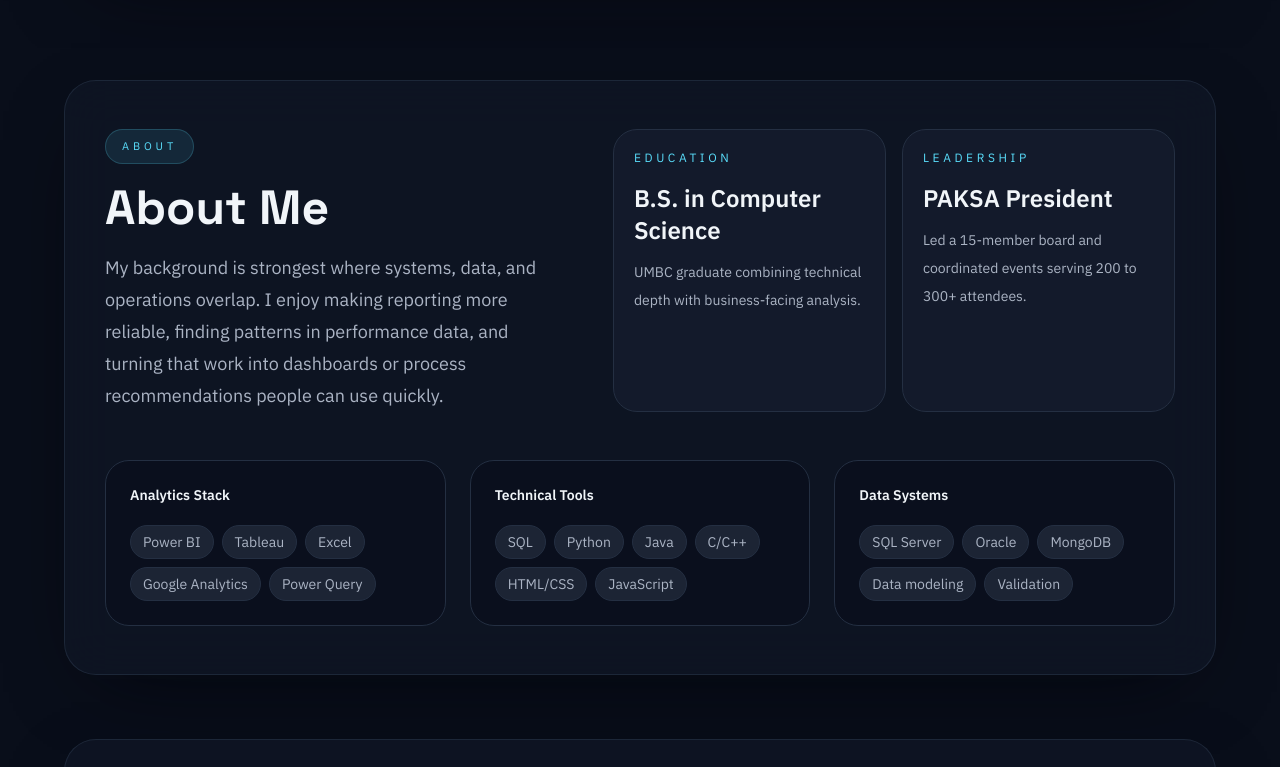
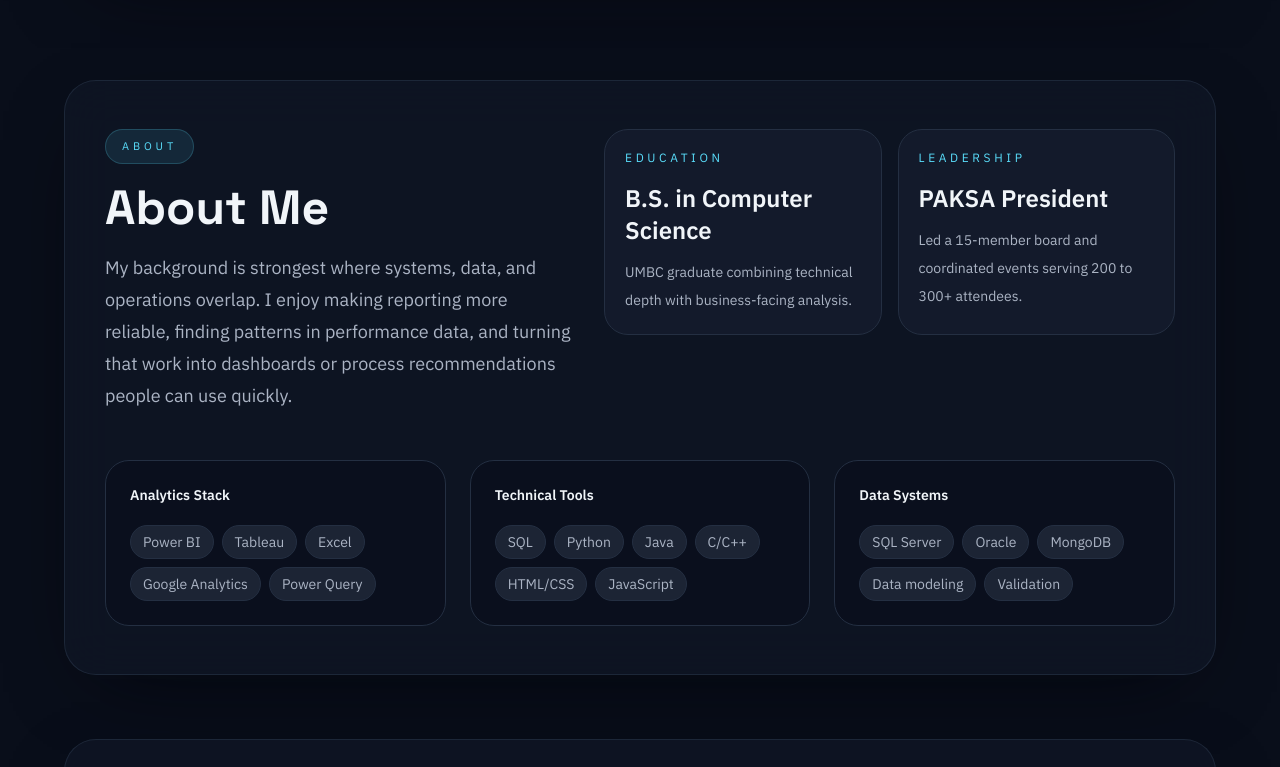
Before and after one commit to sidra733/sidra733.github.io, a React app: page / in a window 1280 px wide. Shown: the part 760-1527 px from the top of the page. Built offline with nearby package versions, Linux system fonts and the light colour scheme; the HTML template or start-up script is replaced by a standard one.

Commit message:
Tighten portfolio section spacing

```diff
--- a/src/components/About.tsx
+++ b/src/components/About.tsx
@@ -31,7 +31,7 @@ const About = () => {
     <section id="about" className="px-4 py-8 md:px-6">
       <div className="mx-auto max-w-6xl">
         <div className="section-shell px-6 py-10 md:px-10 md:py-12">
-          <div className="grid gap-12 lg:grid-cols-[0.9fr_1.1fr]">
+          <div className="grid gap-8 lg:grid-cols-[0.9fr_1.1fr] lg:items-start">
             <div>
               <div className="eyebrow">About</div>
               <h2 className="mt-5 max-w-lg text-4xl font-bold leading-tight text-foreground md:text-5xl">
@@ -44,7 +44,7 @@ const About = () => {
               </p>
             </div>
 
-            <div className="grid gap-4 md:grid-cols-2">
+            <div className="grid gap-4 md:grid-cols-2 lg:max-w-2xl">
               {highlights.map((item) => (
                 <div key={item.label} className="rounded-[1.5rem] border border-border bg-secondary/35 p-5">
                   <p className="text-xs uppercase tracking-[0.3em] text-primary">{item.label}</p>
--- a/src/components/Certifications.tsx
+++ b/src/components/Certifications.tsx
@@ -18,11 +18,9 @@ const Certifications = () => {
     <section id="certifications" className="px-4 py-8 md:px-6">
       <div className="mx-auto max-w-6xl">
         <div className="section-shell px-6 py-10 md:px-10 md:py-12">
-          <div>
-            <div>
-              <div className="eyebrow">Credentials</div>
-              <h2 className="mt-5 text-4xl font-bold text-foreground md:text-5xl">Certifications</h2>
-            </div>
+          <div className="max-w-2xl">
+            <div className="eyebrow">Credentials</div>
+            <h2 className="mt-5 text-4xl font-bold text-foreground md:text-5xl">Certifications</h2>
           </div>
 
           <div className="mt-10 grid gap-6 md:grid-cols-2">
--- a/src/components/Projects.tsx
+++ b/src/components/Projects.tsx
@@ -50,7 +50,6 @@ const Projects = () => {
     <section id="projects" className="px-4 py-8 md:px-6">
       <div className="mx-auto max-w-6xl">
         <div className="section-shell px-6 py-10 md:px-10 md:py-12">
-          <div>
           <div className="max-w-2xl">
             <div className="eyebrow">Projects</div>
             <h2 className="mt-5 text-4xl font-bold text-foreground md:text-5xl">Projects</h2>
@@ -58,7 +57,6 @@ const Projects = () => {
               These projects are strongest when they show how I approach problems: clarify the
               metric, structure the data, and present the result in a way a team can actually use.
             </p>
-            </div>
           </div>
 
           <div className="mt-10 grid gap-6 xl:grid-cols-3">
```
Lines whose indentation alone changed are shown as unchanged.
